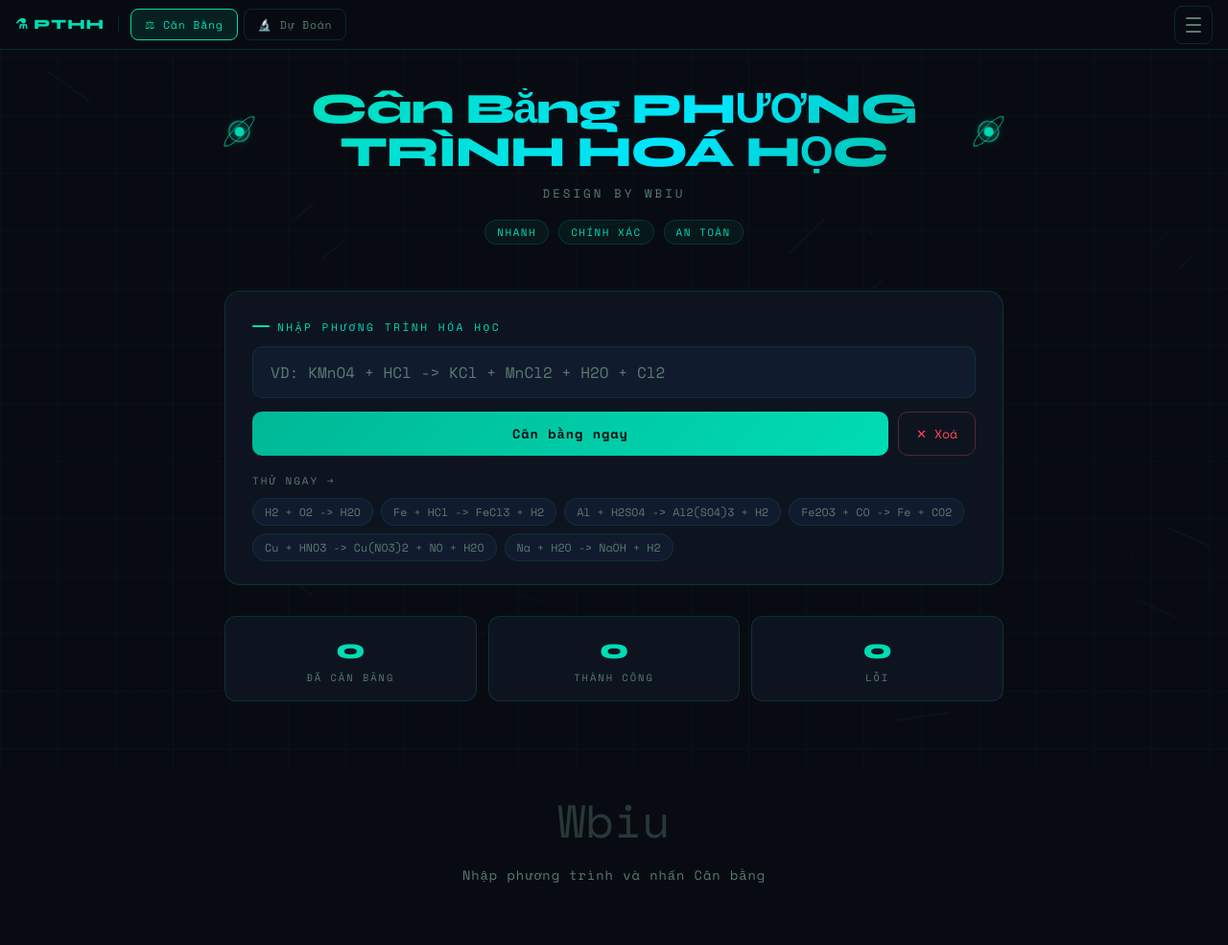
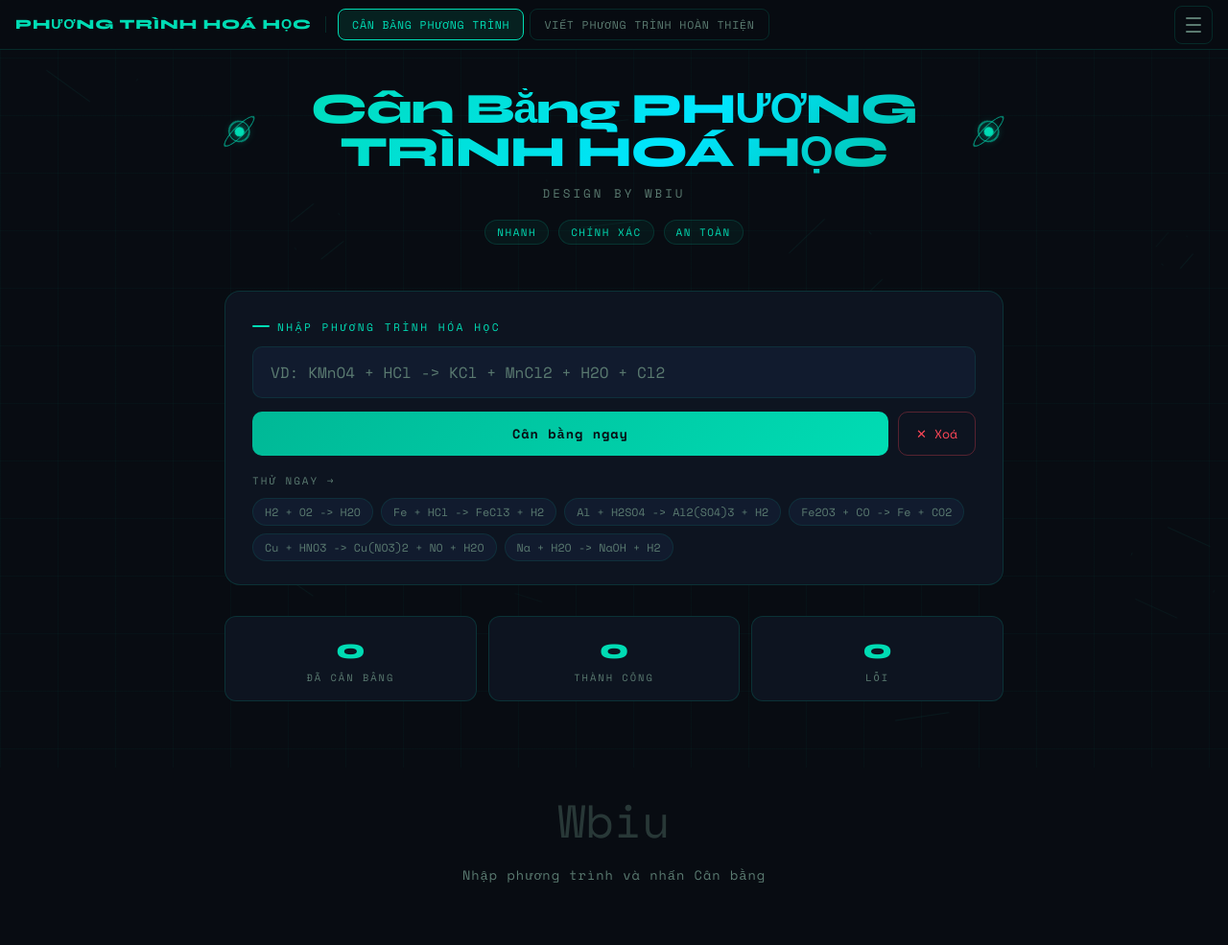
Before and after one commit to uyenho250786-tech/cb-phuong-trinh-hoa-hoc, a plain HTML site: page index.html in a window 1280 px wide. Shown: the whole page at 96% size. Drawn offline with nearby package versions, Linux system fonts and the light colour scheme.

Commit message:
Update index.html

```diff
--- a/index.html
+++ b/index.html
@@ -3,7 +3,7 @@
 <head>
 <meta charset="UTF-8">
 <meta name="viewport" content="width=device-width, initial-scale=1.0">
-<title>⚖ Cân Bằng PTHH</title>
+<title>Cân Bằng PHƯƠNG TRÌNH HOÁ HỌC</title>
 <link href="https://fonts.googleapis.com/css2?family=Space+Mono:ital,wght@0,400;0,700;1,400&family=Syne:wght@400;700;800&display=swap" rel="stylesheet">
 <style>
   :root {
@@ -546,20 +546,20 @@
 
 <!-- NAV -->
 <nav class="nav-bar">
-  <div class="nav-brand">⚗ PTHH</div>
+  <div class="nav-brand">PHƯƠNG TRÌNH HOÁ HỌC</div>
   <div class="nav-btns">
-    <a class="nav-btn active" href="./index.html">⚖ Cân Bằng</a>
-    <a class="nav-btn" href="./reaction-predictor.html">🔬 Dự Đoán</a>
+    <a class="nav-btn active" href="./index.html">CÂN BẰNG PHƯƠNG TRÌNH</a>
+    <a class="nav-btn" href="./reaction-predictor.html">VIẾT PHƯƠNG TRÌNH HOÀN THIỆN</a>
   </div>
   <div class="hamburger-wrap">
     <button class="hamburger" id="hamburger" onclick="toggleMenu()" aria-label="Menu">
       <span></span><span></span><span></span>
     </button>
     <div class="nav-menu" id="navMenu">
-      <a class="menu-item active" href="./index.html">⚖ Cân Bằng PTHH</a>
-      <a class="menu-item" href="./reaction-predictor.html">🔬 Dự Đoán Phản Ứng</a>
+      <a class="menu-item active" href="./index.html">CÂN BẰNG PHƯƠNG TRÌNH</a>
+      <a class="menu-item" href="./reaction-predictor.html">VIẾT PHƯƠNG TRÌNH HOÀN THIỆN</a>
       <div class="menu-divider"></div>
-      <a class="menu-item" href="./formula-fixer.html">🛠 Sửa Công Thức</a>
+      <a class="menu-item" href="./formula-fixer.html">SỬA CÔNG THỨC</a>
     </div>
   </div>
 </nav>
@@ -1014,7 +1014,7 @@ function doBalance() {
     document.getElementById('resultsSection').style.display = 'block';
     document.getElementById('emptyState').style.display = 'none';
 
-    btn.innerHTML = '⚗ Cân bằng ngay';
+    btn.innerHTML = 'Cân bằng ngay';
     btn.disabled = false;
   }, 30);
 }
```
